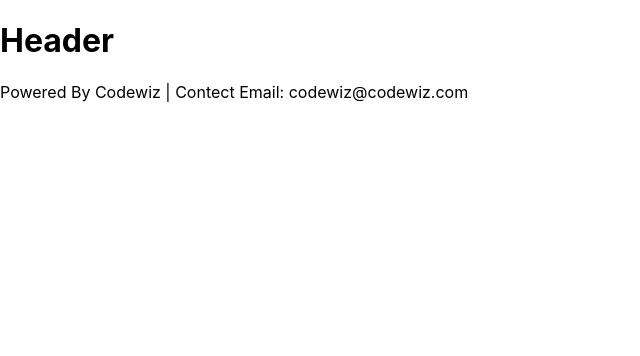
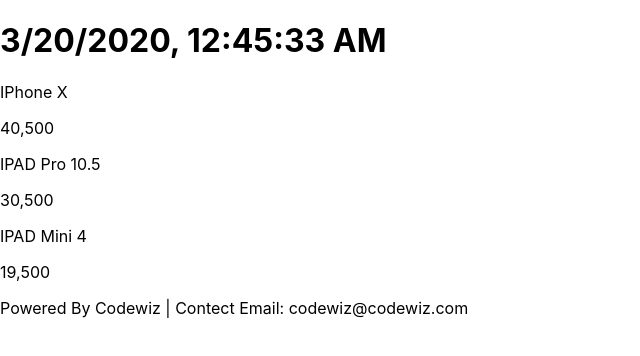
Before and after one commit to cckcoder/client, a React (Create React App) app: page / in a window 1280 px wide. Shown: the top 356 px of the page, without its empty margins (0-640 px from the left). Built offline with nearby package versions, Linux system fonts and the light colour scheme; the HTML template or start-up script is replaced by a standard one.

Commit message:
React life cycle

```diff
--- a/src/App.js
+++ b/src/App.js
@@ -8,6 +8,9 @@
     return (
       <div>
         <Header />
+        <ProductItem productName="IPhone X" unitPrice="40,500"/>
+        <ProductItem productName="IPAD Pro 10.5" unitPrice="30,500"/>
+        <ProductItem productName="IPAD Mini 4" unitPrice="19,500"/>
         <Footer company="Codewiz" email="codewiz@codewiz.com"/>
       </div>
     );
--- a/src/components/Header.js
+++ b/src/components/Header.js
@@ -1,7 +1,33 @@
-import React from 'react'
+import React, { Component } from "react";
 
-const Header = () => {
-  return <h1>Header</h1>
+class Header extends Component {
+  constructor(props) {
+    super(props)
+    this.state = {date: new Date()}
+  }
+
+  componentDidMount() {
+    console.log('componentDidMount')
+    this.timerID = setInterval(() => this.tick(), 1000)
+  }
+
+  componentDidUpdate() {
+    console.log(this.timerID)
+  }
+
+  componentWillUnmount() {
+    clearInterval(this.timerID)
+  }
+
+  tick() {
+    this.setState({date: new Date()})
+  }
+
+  render() {
+    return (
+      <h1>{this.state.date.toLocaleString()}</h1>
+    )
+  }
 }
 
-export default Header
+export default Header;
--- a/src/components/product/ProductItem.js
+++ b/src/components/product/ProductItem.js
@@ -1,11 +1,20 @@
-const ProductItem = (props) => {
-  const { productName, unitPrice } = props
-  return (
-    <div>
-      <p>{ productName }</p>
-      <p>{ unitPrice }</p>
-    </div>
-  )
+import React, { Component } from "react";
+
+class ProductItem extends Component {
+  constructor(props) {
+    super(props);
+    console.log('constructor | ' + props.productName)
+  }
+
+  render() {
+    const { productName, unitPrice } = this.props;
+    return (
+      <div>
+        <p>{productName}</p>
+        <p>{unitPrice}</p>
+      </div>
+    );
+  }
 }
 
-export default ProductItem
+export default ProductItem;
```
